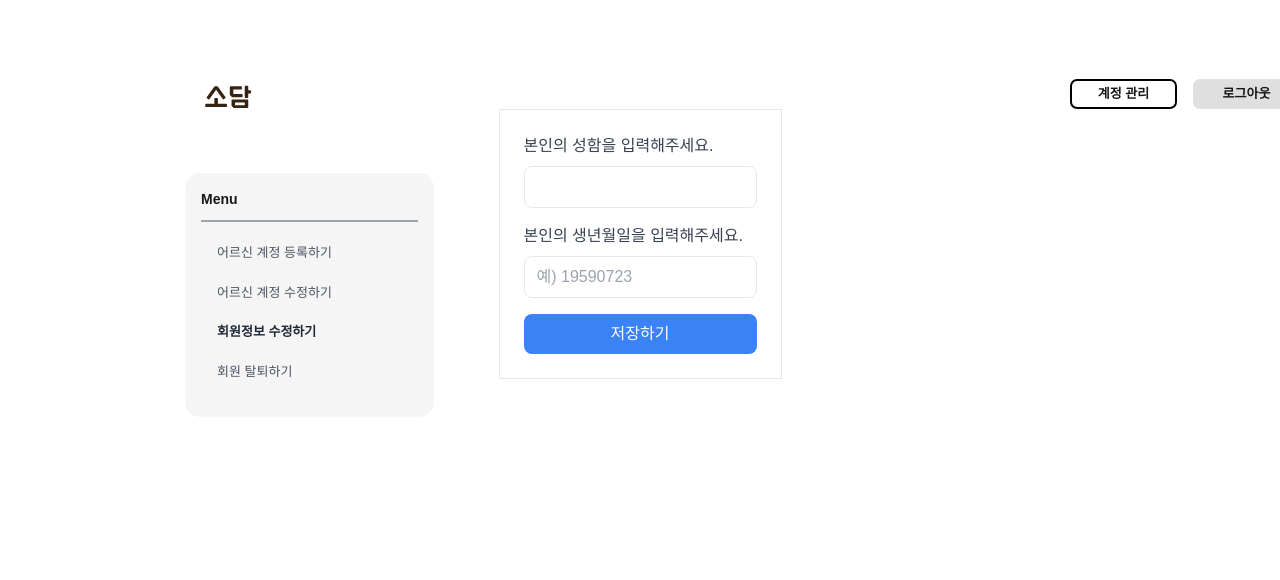
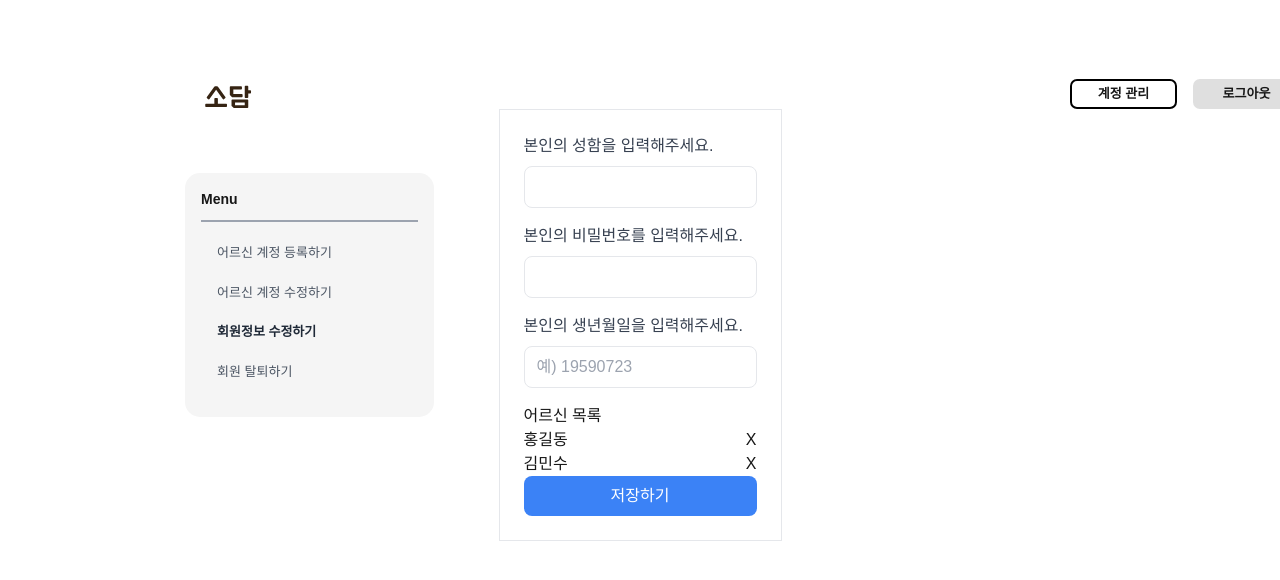
Before and after one commit to sodam-team5/frontend, a Next.js app: page /helper/account/editinfor in a window 1280 px wide. Shown: the top 580 px of the page. Built offline with nearby package versions, Linux system fonts and the light colour scheme.

Commit message:
feat: 녹음 기능 개발

```diff
--- a/src/components/LoginRecordButton.tsx
+++ b/src/components/LoginRecordButton.tsx
@@ -3,10 +3,10 @@ import { useState } from "react";
 const LoginRecordButton = () => {
   const [stream, setStream] = useState(null);
   const [media, setMedia] = useState(null);
-  const [onRec, setOnRec] = useState(true);
+  const [onRec, setOnRec] = useState(false); // 초기값 false로 설정
   const [source, setSource] = useState(null);
   const [analyser, setAnalyser] = useState(null);
-  const [audioUrl, setAudioUrl] = useState();
+  const [audioUrl, setAudioUrl] = useState(null); // 녹음된 오디오 URL 저장
 
   const onRecAudio = () => {
     const audioCtx = new AudioContext();
@@ -26,42 +26,61 @@ const LoginRecordButton = () => {
 
     navigator.mediaDevices.getUserMedia({ audio: true }).then((stream) => {
       const mediaRecorder = new MediaRecorder(stream);
-      mediaRecorder.start();
       setStream(stream);
       setMedia(mediaRecorder);
       makeSound(stream);
+
+      mediaRecorder.start();
+      setOnRec(true); // 녹음 시작
+
+      let audioChunks = [];
+
+      // 오디오 데이터를 저장
+      mediaRecorder.ondataavailable = (e) => {
+        audioChunks.push(e.data);
+      };
+
+      mediaRecorder.onstop = () => {
+        const audioBlob = new Blob(audioChunks, { type: "audio/webm" });
+        const audioURL = URL.createObjectURL(audioBlob);
+        setAudioUrl(audioURL);
+      };
     });
-  }
+
+    console.log("녹음 시작");
+  };
 
   const offRecAudio = () => {
-    // dataavailable 이벤트로 Blob 데이터에 대한 응답을 받을 수 있음
-    media.ondataavailable = function (e) {
-      setAudioUrl(e.data);
-      setOnRec(true);
-    };
+    if (!media) return;
 
-    // 모든 트랙에서 stop()을 호출해 오디오 스트림을 정지
-    stream.getAudioTracks().forEach(function (track) {
-      track.stop();
-    });
+    media.stop(); // 녹음 중지
+    stream.getAudioTracks().forEach((track) => track.stop()); // 오디오 스트림 정지
 
-    // 미디어 캡처 중지
-    media.stop();
+    if (analyser) analyser.disconnect();
+    if (source) source.disconnect();
 
-    // 메서드가 호출 된 노드 연결 해제
-    analyser.disconnect();
-    source.disconnect();
-
-
-  }
-
+    setOnRec(false); // 상태 변경
+    console.log("녹음 중지");
+  };
 
   return (
     <div>
-      <button className="font-bold border border-[#000000] rounded-[5px] text-[12px] w-[79px] h-[24px]"
-        onClick={onRec ? onRecAudio : offRecAudio}>입력하기</button>
+      <button
+        className="font-bold border border-[#000000] rounded-[5px] text-[12px] w-[79px] h-[24px]"
+        onClick={onRec ? offRecAudio : onRecAudio}
+      >
+        {onRec ? "녹음 중지" : "녹음 시작"}
+      </button>
 
-      <button>결과 확인</button>
+      {audioUrl && (
+        <div>
+          <p>녹음된 오디오:</p>
+          <audio controls>
+            <source src={audioUrl} type="audio/webm" />
+            브라우저가 오디오 태그를 지원하지 않습니다.
+          </audio>
+        </div>
+      )}
     </div>
   );
 };
--- a/src/pages/helper/account/editinfor.tsx
+++ b/src/pages/helper/account/editinfor.tsx
@@ -6,6 +6,7 @@ import { useState } from "react";
 export default function EditInforPage() {
   const [name, setName] = useState("");
   const [birthdate, setBirthdate] = useState("");
+  const [password, setPassword] = useState("");
 
 
   const handleSubmit = (e) => {
@@ -28,12 +29,24 @@ export default function EditInforPage() {
         <div className="flex flex-row justify-center items-center">
 
           <form onSubmit={handleSubmit} className="w-full max-w-sm bg-white p-6 border">
-            <div className="mb-4">
+          <div className="mb-4">
               <label className="block text-gray-700 font-medium mb-2">본인의 성함을 입력해주세요.</label>
               <input
                 type="text"
                 value={name}
                 onChange={(e) => setName(e.target.value)}
+
+                className="w-full px-3 py-2 border rounded-lg focus:outline-none focus:ring-2 focus:ring-blue-500"
+                required
+              />
+            </div>
+
+            <div className="mb-4">
+              <label className="block text-gray-700 font-medium mb-2">본인의 비밀번호를 입력해주세요.</label>
+              <input
+                type="text"
+                value={password}
+                onChange={(e) => setPassword(e.target.value)}
 
                 className="w-full px-3 py-2 border rounded-lg focus:outline-none focus:ring-2 focus:ring-blue-500"
                 required
@@ -52,6 +65,29 @@ export default function EditInforPage() {
               />
             </div>
 
+            <div>
+              어르신 목록
+              <div>
+                <div className="flex flex-row justify-between">
+                  <h6>
+                    홍길동
+                  </h6>
+                  <button>
+                    X
+                  </button>
+                </div>
+
+                <div className="flex flex-row justify-between">
+                  <h6>
+                    김민수
+                  </h6>
+                  <button>
+                    X
+                  </button>
+                </div>
+              </div>
+
+            </div>
 
             <button
               type="submit"
--- a/src/pages/helper/account/modify.tsx
+++ b/src/pages/helper/account/modify.tsx
@@ -13,6 +13,7 @@ export default function ModifyPage() {
     e.preventDefault();
     console.log("어르신 성함:", name);
     console.log("어르신 생년월일:", birthdate);
+    console.log("주제: ",topics);
     // API 요청
   };
 
```
